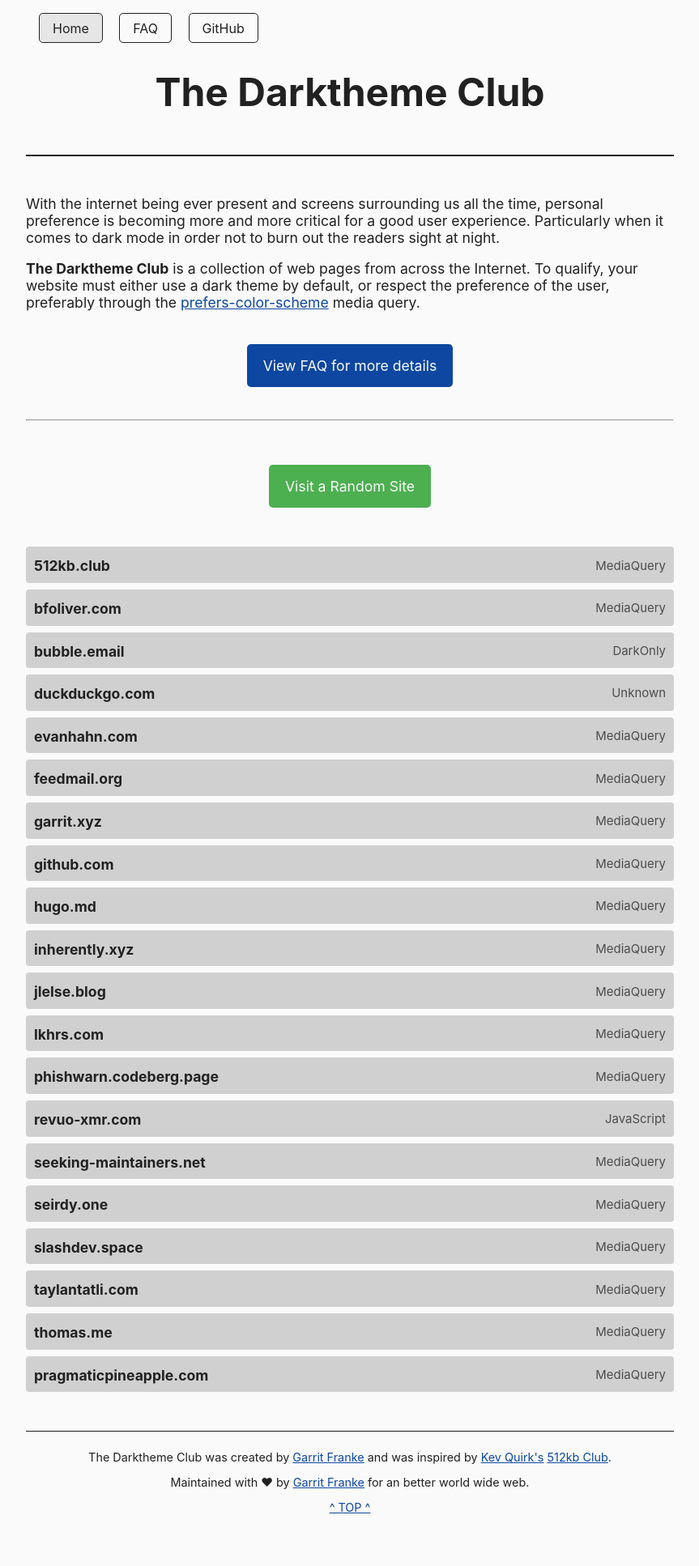
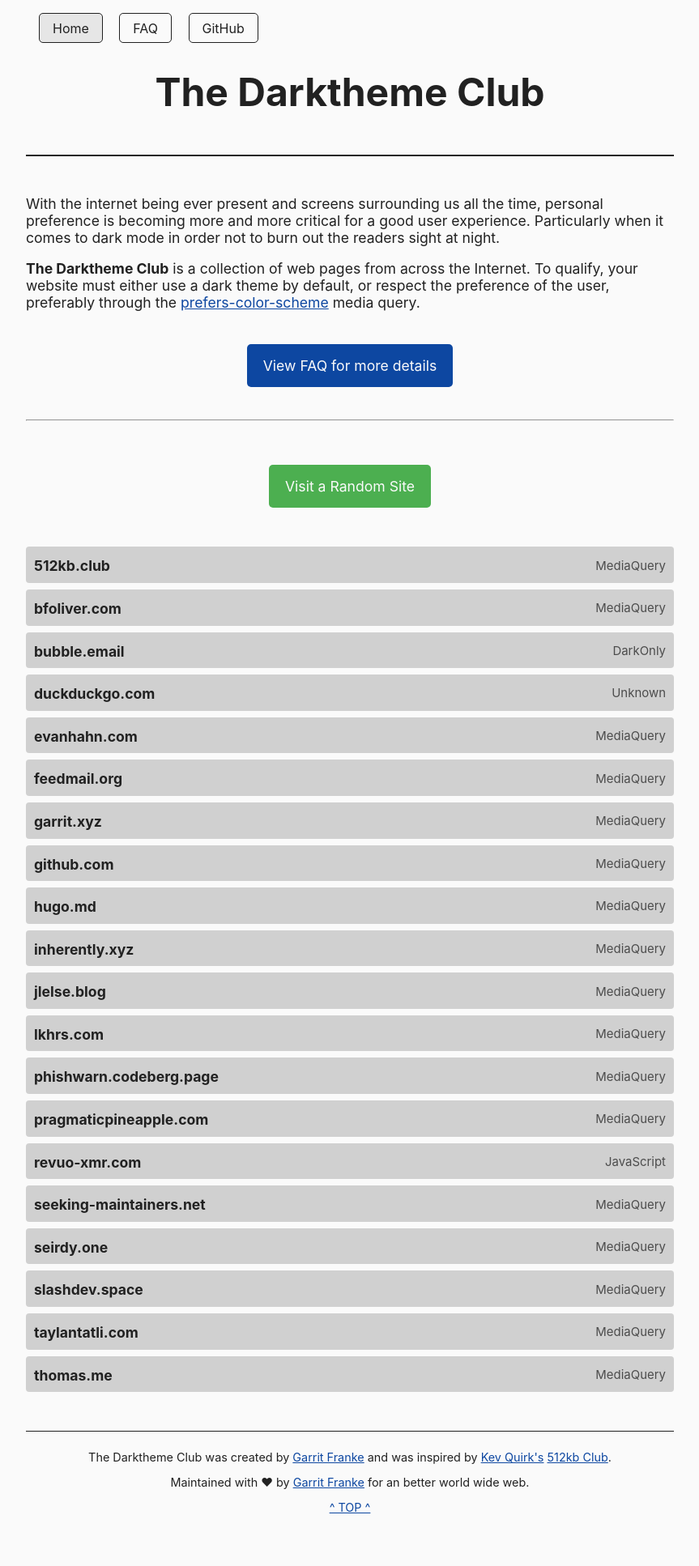
Before and after one commit to garritfra/darktheme.club, a Jekyll site: the page built from index.md, in a window 1280 px wide. Shown: the whole page at 81% size, without its empty margins (208-1071 px from the left). Built offline with Jekyll 4.4.1, drawn with Linux system fonts in a browser that asks for light colours; part of the change alters nothing that is shown.

Commit message:
Sort the entry properly

```diff
--- a/_data/sites.yml
+++ b/_data/sites.yml
@@ -63,6 +63,11 @@
   method: mediaquery
   last_checked: 2022-07-16
 
+- domain: pragmaticpineapple.com
+  url: https://pragmaticpineapple.com/
+  method: mediaquery
+  last_checked: 2022-07-18
+
 - domain: revuo-xmr.com
   url: https://revuo-xmr.com/
   method: javascript
@@ -92,8 +97,3 @@
   url: https://thomas.me/
   method: mediaquery
   last_checked: 2022-07-17
-
-- domain: pragmaticpineapple.com
-  url: https://pragmaticpineapple.com/
-  method: mediaquery
-  last_checked: 2022-07-18 (YYYY-MM-DD)
```
